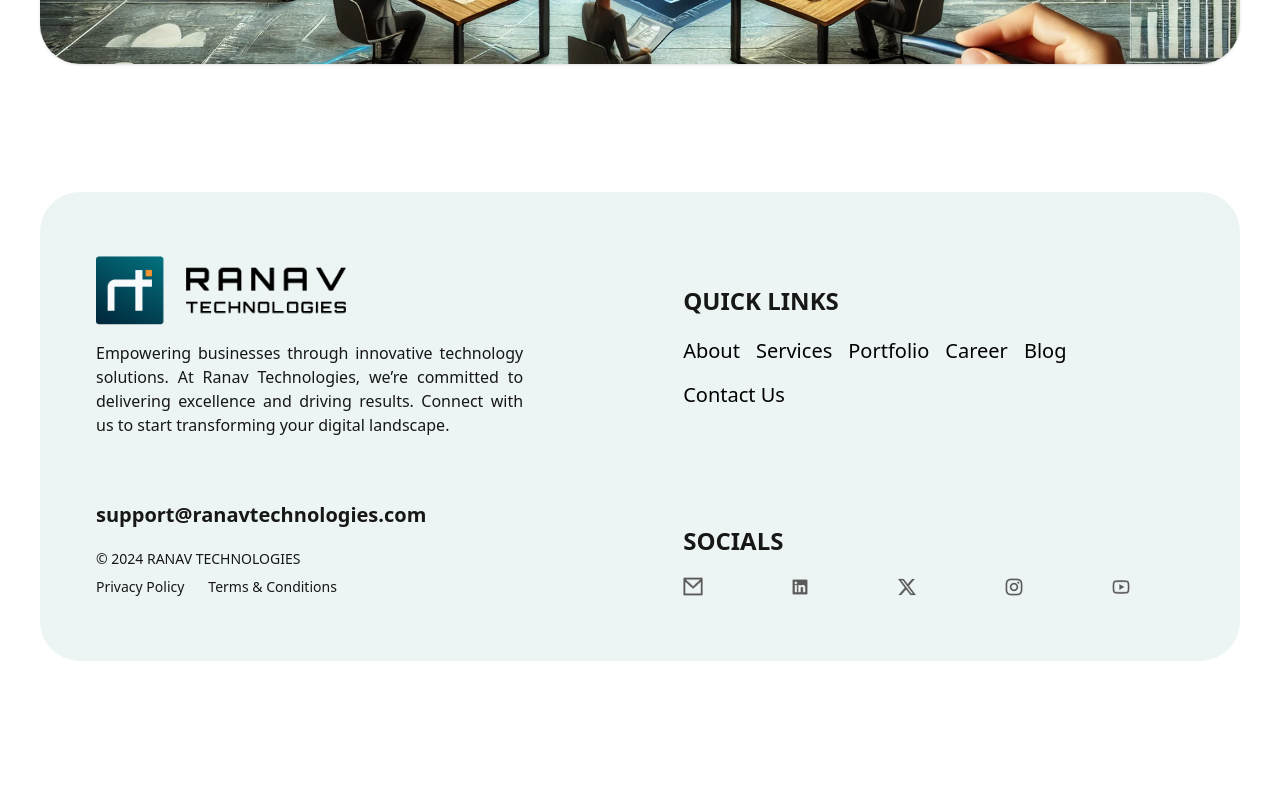
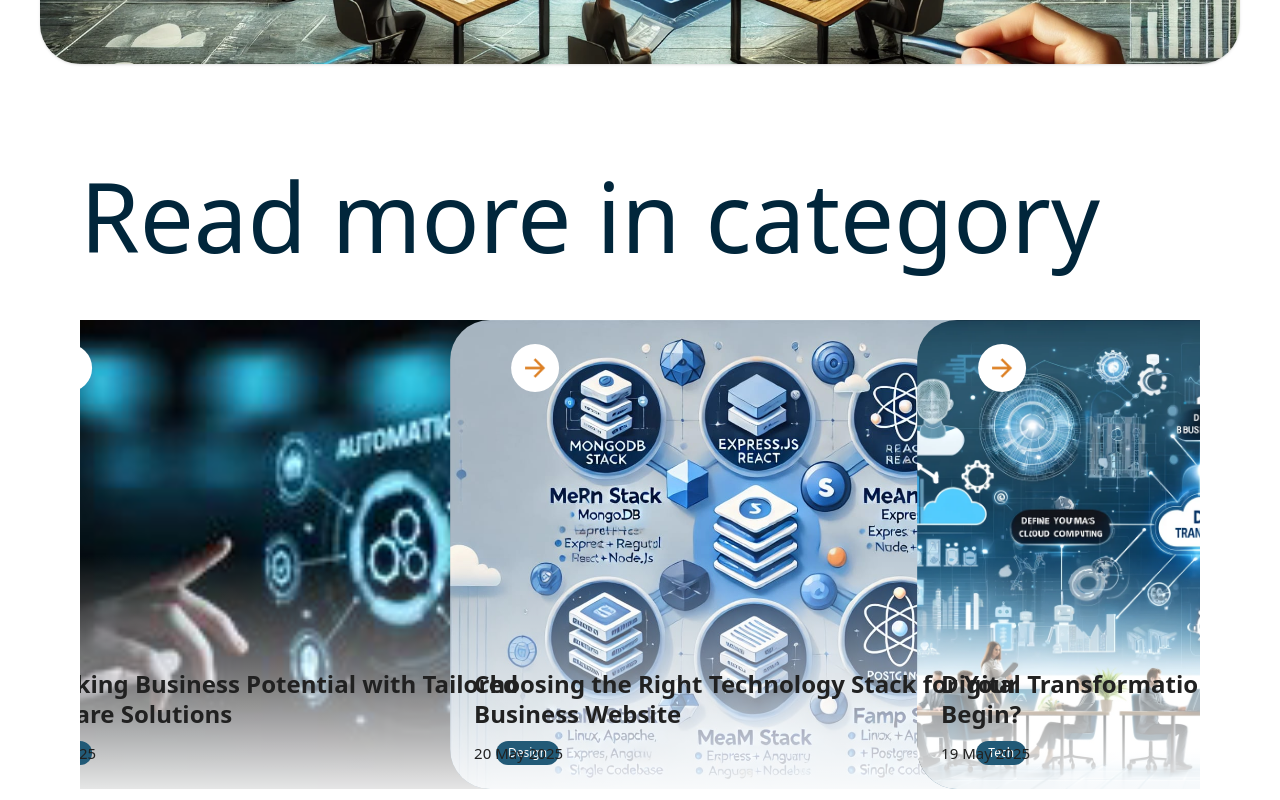
Before and after one commit to Daminicyberinstant/RanavTechnology, a Next.js app: page /blog/digital-transformation-for-startups-where-to-begin in a window 1280 px wide. Shown: the part 3680-4480 px from the top of the page. Before the commit the page ends 4405 px from the top, so only its background shows below. Built offline with nearby package versions, Linux system fonts and the light colour scheme.

Commit message:
Latest Code

```diff
--- a/app/blog/choosing-the-right-technology-stack-for-your-business-website/page.js
+++ b/app/blog/choosing-the-right-technology-stack-for-your-business-website/page.js
@@ -1,6 +1,6 @@
 "use client";
 import Image from "next/image";
-import BlogsSection from "@/components/BlogsSection";
+import BlogsSection from "@/components/BlogsSectionForSubBlogs";
 export default function ChoosingTechStackPage() {
   return (
  <main className="min-h-screen bg-white">
@@ -211,7 +211,14 @@
   />
 
 </section>
-<section >
+<section  className="bg-white px-10 py-16 max-w-[1700px] mx-auto space-y-[100px]">
+
+  <section  className="bg-white px-10 py-16 max-w-[1600px] mx-auto space-y-[100px] -mt-[100px] -mb-[100px]">
+     <h2 className="font-archivo font-normal text-[36px] sm:text-[48px] md:text-[72px] lg:text-[96px] leading-tight text-[#01263B]  mb-10">
+        Read more in category
+      </h2>
+</section>
+
         <BlogsSection />
       </section>
 
--- a/app/blog/digital-transformation-for-startups-where-to-begin/page.js
+++ b/app/blog/digital-transformation-for-startups-where-to-begin/page.js
@@ -1,6 +1,6 @@
 "use client"
 import Image from "next/image";
-
+import BlogsSection from "@/components/BlogsSectionForSubBlogs";
 export default function Blog2() {
   return (
 
@@ -174,7 +174,16 @@
     />
   </div>
 </section>
+<section  className="bg-white px-10 py-16 max-w-[1700px] mx-auto space-y-[100px]">
 
+  <section  className="bg-white px-10 py-16 max-w-[1600px] mx-auto space-y-[100px] -mt-[100px] -mb-[100px]">
+     <h2 className="font-archivo font-normal text-[36px] sm:text-[48px] md:text-[72px] lg:text-[96px] leading-tight text-[#01263B]  mb-10">
+        Read more in category
+      </h2>
+</section>
+
+        <BlogsSection />
+      </section>
     </main>
   );
 }
--- a/app/blog/future-of-ai/page.js
+++ b/app/blog/future-of-ai/page.js
@@ -1,5 +1,5 @@
 "use client";
-import BlogsSection from "@/components/BlogsSection";
+import BlogsSection from "@/components/BlogsSectionForSubBlogs";
 import Image from "next/image";
 export default function BlogPage() {
   return (
@@ -206,7 +206,14 @@
     </div>
   </div>
 </section>
-<section >
+<section  className="bg-white px-10 py-16 max-w-[1700px] mx-auto space-y-[100px]">
+
+  <section  className="bg-white px-10 py-16 max-w-[1600px] mx-auto space-y-[100px] -mt-[100px] -mb-[100px]">
+     <h2 className="font-archivo font-normal text-[36px] sm:text-[48px] md:text-[72px] lg:text-[96px] leading-tight text-[#01263B]  mb-10">
+        Read more in category
+      </h2>
+</section>
+
         <BlogsSection />
       </section>
       </main>
--- a/app/blog/page.js
+++ b/app/blog/page.js
@@ -347,9 +347,9 @@
       {/* Auto-scrolling Row  */}
 <section className="bg-white px-4 md:px-10 py-10 max-w-[1600px] mx-auto">
 
-      <h2 className="font-archivo font-normal text-[48px] sm:text-[72px] lg:text-[96px] leading-[104px] text-[#01263B] text-center mb-10">
+      {/* <h2 className="font-archivo font-normal text-[48px] sm:text-[72px] lg:text-[96px] leading-[104px] text-[#01263B] text-center mb-10">
         Our Blogs
-      </h2>
+      </h2> */}
 
       <Slider {...sliderSettings}>
         {blogs.map((blog) => (
--- a/app/blog/unlocking-business-potential-with-tailored-software-solutions/page.js
+++ b/app/blog/unlocking-business-potential-with-tailored-software-solutions/page.js
@@ -1,5 +1,5 @@
 "use client";
-import BlogsSection from "@/components/BlogsSection";
+import BlogsSection from "@/components/BlogsSectionForSubBlogs";
 import Image from "next/image";
 export default function CustomSoftwareSolutionsPage() {
   return (
@@ -127,7 +127,14 @@
     </p>
   </div>
 </section>
-<section >
+<section  className="bg-white px-10 py-16 max-w-[1700px] mx-auto space-y-[100px]">
+
+  <section  className="bg-white px-10 py-16 max-w-[1600px] mx-auto space-y-[100px] -mt-[100px] -mb-[100px]">
+     <h2 className="font-archivo font-normal text-[36px] sm:text-[48px] md:text-[72px] lg:text-[96px] leading-tight text-[#01263B]  mb-10">
+        Read more in category
+      </h2>
+</section>
+
         <BlogsSection />
       </section>
     </main>
--- a/app/page.js
+++ b/app/page.js
@@ -596,6 +596,9 @@
       <section> <TestimonialsSection /></section>
 
       <section className="-mt-16">
+           <h2 className="font-archivo font-normal text-[36px] sm:text-[48px] md:text-[72px] lg:text-[96px] leading-tight text-[#01263B] text-center mb-10">
+        Our Blogs
+      </h2>
         <BlogsSection />
       </section>
 
--- a/components/BlogsSection.js
+++ b/components/BlogsSection.js
@@ -11,31 +11,35 @@
   {
     id: 'future-of-ai',
     title: 'The Future of AI in Business',
-    date: '2025-03-22',
-    tags: ['Machine Learning'],
+    date: '22 July 2025',
+    tags: ['Tech'],
+    creator: 'Tom',
     image: '/future-of-AI-feature1.jpg',
   },
   {
     id: 'unlocking-business-potential-with-tailored-software-solutions',
     title: 'Unlocking Business Potential with Tailored Software Solutions',
-    date: '2025-03-22',
-    tags: ['Machine Learning'],
+    date: '21 May 2025',
+    tags: ['Design'],
+    creator: 'Jane',
     image: '/unlocking-business-feature.jpg',
   },
   {
     id: 'choosing-the-right-technology-stack-for-your-business-website',
     title: 'Choosing the Right Technology Stack for Your Business Website',
-    date: '2025-03-22',
-    tags: ['Machine Learning'],
+    date: '20 May 2025',
+    tags: ['Tech'],
+    creator: 'Tom',
     image: '/right-technology-stack-feature.jpg',
   },
   {
     id: 'digital-transformation-for-startups-where-to-begin',
     title: 'Digital Transformation for Startups: Where to Begin?',
-    date: '2025-03-22',
-    tags: ['Machine Learning'],
+    date: '19 May 2025',
+    tags: ['Design'],
+    creator: 'Jane',
     image: '/digital-transformation-feature.webp',
-  },
+  }
 ];
 
 const sliderSettings = {
@@ -85,9 +89,9 @@
 const BlogsSection = () => {
   return (
     <section className="bg-white px-4 md:px-10 py-10 max-w-[1900px] mx-auto w-full">
-      <h2 className="font-archivo font-normal text-[36px] sm:text-[48px] md:text-[72px] lg:text-[96px] leading-tight text-[#01263B] text-center mb-10">
+      {/* <h2 className="font-archivo font-normal text-[36px] sm:text-[48px] md:text-[72px] lg:text-[96px] leading-tight text-[#01263B] text-center mb-10">
         Our Blogs
-      </h2>
+      </h2> */}
 
       <Slider {...sliderSettings}>
         {blogs.map((blog) => (
--- /dev/null
+++ b/components/BlogsSectionForSubBlogs.js
@@ -0,0 +1,158 @@
+'use client';
+import React from 'react';
+import Slider from 'react-slick';
+import Link from 'next/link';
+import Image from 'next/image';
+
+import 'slick-carousel/slick/slick.css';
+import 'slick-carousel/slick/slick-theme.css';
+
+const blogs = [
+  {
+    id: 'future-of-ai',
+    title: 'The Future of AI in Business',
+    date: '22 July 2025',
+    tags: ['Tech'],
+    creator: 'Tom',
+    image: '/future-of-AI-feature1.jpg',
+  },
+  {
+    id: 'unlocking-business-potential-with-tailored-software-solutions',
+    title: 'Unlocking Business Potential with Tailored Software Solutions',
+    date: '21 May 2025',
+    tags: ['Design'],
+    creator: 'Jane',
+    image: '/unlocking-business-feature.jpg',
+  },
+  {
+    id: 'choosing-the-right-technology-stack-for-your-business-website',
+    title: 'Choosing the Right Technology Stack for Your Business Website',
+    date: '20 May 2025',
+    tags: ['Tech'],
+    creator: 'Tom',
+    image: '/right-technology-stack-feature.jpg',
+  },
+  {
+    id: 'digital-transformation-for-startups-where-to-begin',
+    title: 'Digital Transformation for Startups: Where to Begin?',
+    date: '19 May 2025',
+    tags: ['Design'],
+    creator: 'Jane',
+    image: '/digital-transformation-feature.webp',
+  }
+];
+
+const sliderSettings = {
+  infinite: true,
+  speed: 8000,
+  autoplay: true,
+  autoplaySpeed: 0,
+  cssEase: 'linear',
+  slidesToShow: 2.4,
+  slidesToScroll: 1,
+  arrows: false,
+  pauseOnHover: true,
+  rtl: false,
+  centerMode: true,
+  centerPadding: '0px',
+  responsive: [
+    {
+      breakpoint: 1024,
+      settings: {
+        slidesToShow: 1.5,
+        centerMode: true,
+        centerPadding: '0px',
+        rtl: false,
+      },
+    },
+    {
+      breakpoint: 768,
+      settings: {
+        slidesToShow: 1.2,
+        centerMode: true,
+        centerPadding: '0px',
+        rtl: false,
+      },
+    },
+    {
+      breakpoint: 480,
+      settings: {
+        slidesToShow: 1,
+        centerMode: true,
+        centerPadding: '0px',
+        rtl: false,
+      },
+    },
+  ],
+};
+
+const BlogsSection = () => {
+  return (
+    <section className="bg-white px-4 md:px-10 py-10 max-w-[1670px] mx-auto w-full">
+      {/* <h2 className="font-archivo font-normal text-[36px] sm:text-[48px] md:text-[72px] lg:text-[96px] leading-tight text-[#01263B] text-center mb-10">
+        Our Blogs
+      </h2> */}
+
+      <Slider {...sliderSettings}>
+        {blogs.map((blog) => (
+          <div key={blog.id}>
+            <div className="relative group w-[240px] sm:w-[400px] md:w-[500px] lg:w-[600px] h-[400px] sm:h-[469px] rounded-[30px] sm:rounded-[40px] overflow-hidden flex-shrink-0 px-1">
+              {/* Background image */}
+              <div
+                className="absolute inset-0 bg-cover bg-center"
+                style={{
+                  backgroundImage: `url('${blog.image}')`,
+                }}
+              ></div>
+
+              {/* Overlay */}
+              <div className="absolute inset-0 bg-gradient-to-b from-transparent via-transparent to-white/90"></div>
+
+              {/* Content */}
+              <div className="relative z-10 flex flex-col justify-between h-full px-4 sm:px-5 py-6">
+                {/* Arrow Button */}
+                <div className="self-end bg-white group-hover:bg-[#F69331] p-3 w-10 h-10 sm:w-12 sm:h-12 flex justify-center items-center rounded-full transition-colors duration-300">
+                  <Link href={`/blog/${blog.id}`}>
+                    <Image
+                      src="/arrow-right-yellow.png"
+                      alt="arrow"
+                      width={20}
+                      height={20}
+                      className="transition-all duration-500 group-hover:brightness-0 group-hover:invert group-hover:contrast-100 group-hover:rotate-[-45deg]"
+                    />
+                  </Link>
+                </div>
+
+                {/* Title and Metadata */}
+                <div>
+                  <Link href={`/blog/${blog.id}`}>
+                    <h4 className="font-plusjakarta font-bold text-[18px] sm:text-[22px] md:text-[24px] leading-tight text-[#212121] line-clamp-2">
+                      {blog.title}
+                    </h4>
+                  </Link>
+                  <div className="flex justify-between items-center mt-3 flex-wrap">
+                    <p className="font-plusjakarta font-medium text-[13px] sm:text-[15px] text-[#212121]">
+                      {blog.date}
+                    </p>
+                    <div className="flex gap-2 mt-2 sm:mt-0">
+                      {blog.tags.map((tag, i) => (
+                        <span
+                          key={i}
+                          className="bg-[#225A77] text-white text-[10px] sm:text-xs px-2 py-1 sm:px-3 sm:py-1 rounded-full"
+                        >
+                          {tag}
+                        </span>
+                      ))}
+                    </div>
+                  </div>
+                </div>
+              </div>
+            </div>
+          </div>
+        ))}
+      </Slider>
+    </section>
+  );
+};
+
+export default BlogsSection;
```
